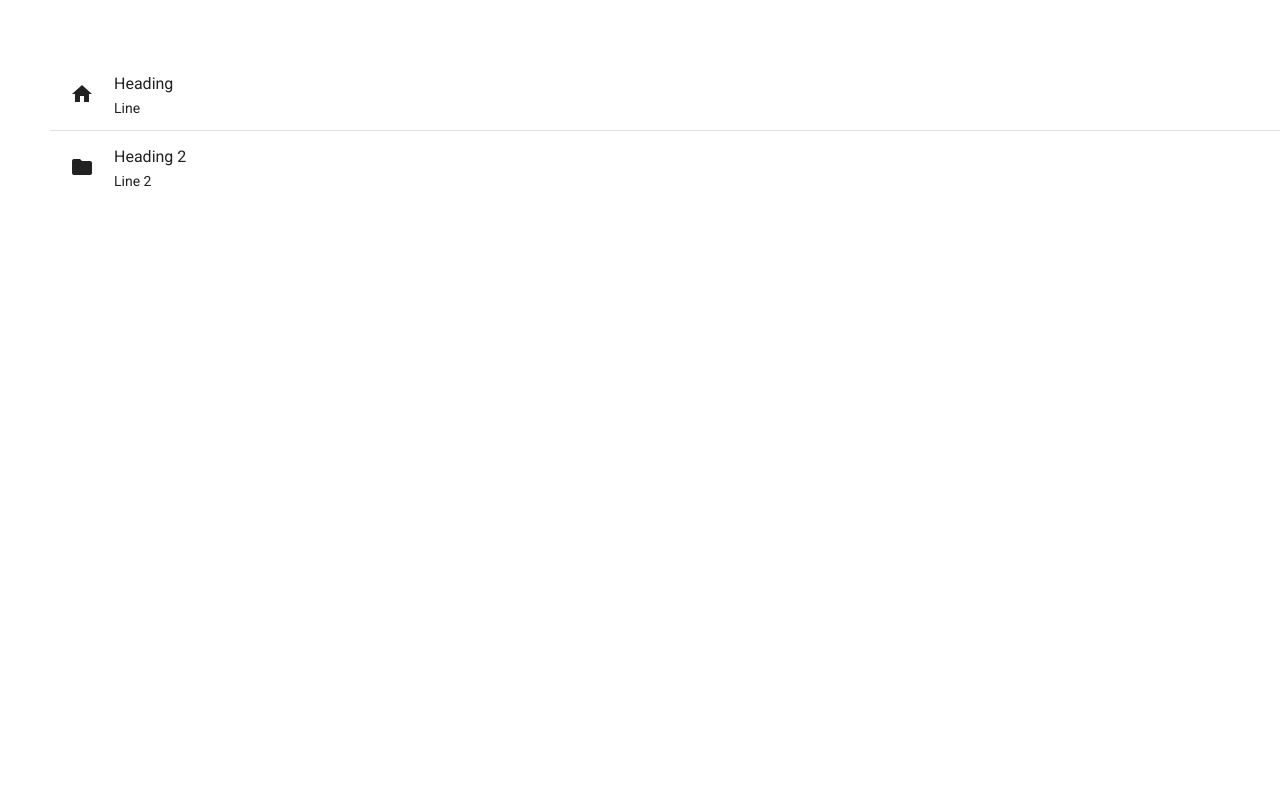
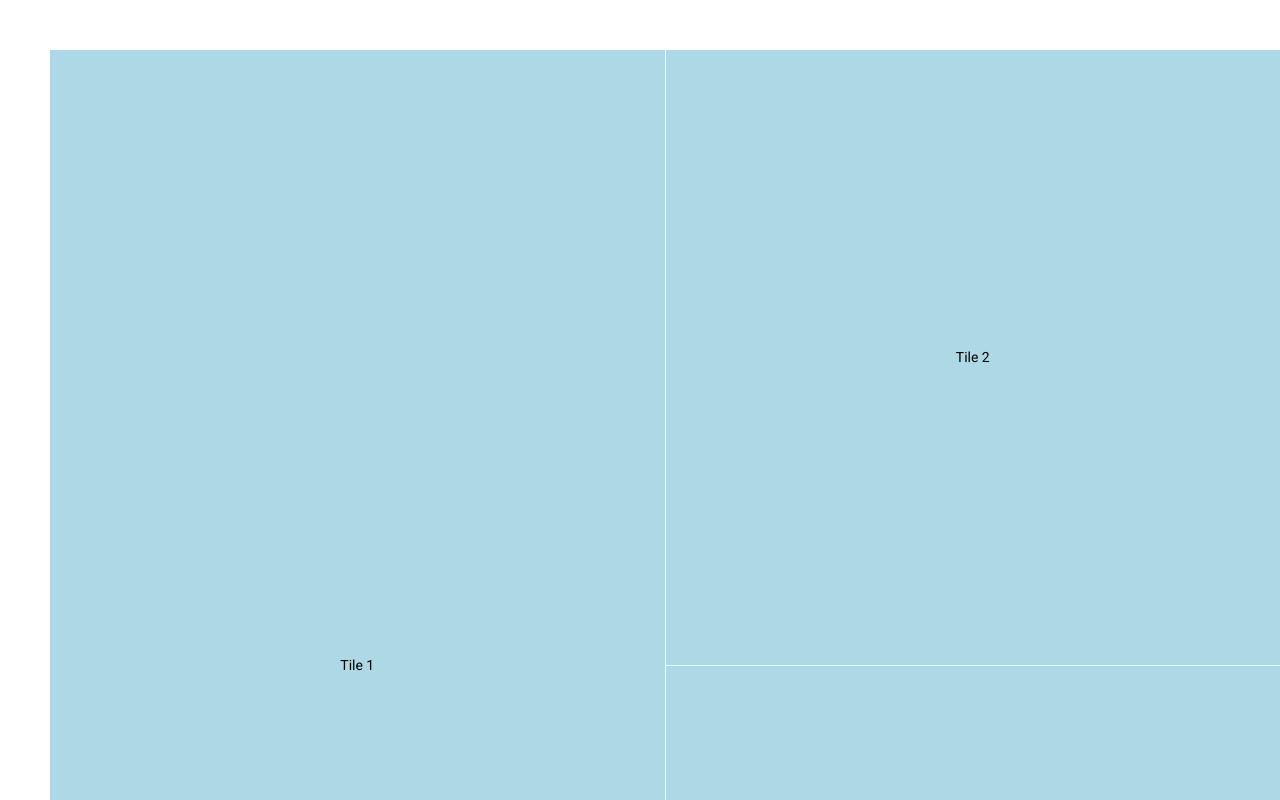
Before and after one commit to markpackham/angular_material_learn, an Angular app: page / in a window 1280 px wide. Shown: the top 800 px of the page. Built offline with nearby package versions, Linux system fonts and the light colour scheme.

Commit message:
rowspan="2" taking up 2 rows instead of 1
https://youtu.be/zzKfWrLkE0w?t=142

```diff
--- a/src/app/app.component.css
+++ b/src/app/app.component.css
@@ -3,16 +3,6 @@
   margin-left: 50px;
 }
 
-mat-sidenav-container {
-  height: 100%;
+mat-grid-tile {
+  background: lightblue;
 }
-
-mat-sidenav,
-mat-sidenav-content {
-  padding: 1rem;
-}
-
-mat-sidenav {
-  background: lightcoral;
-  width: 200px;
-}
--- a/src/app/app.component.html
+++ b/src/app/app.component.html
@@ -1,26 +1,8 @@
 <div class="layout">
-  <mat-list>
-    <mat-list-item>
-      <mat-icon matListIcon>home</mat-icon>
-      <h3 matLine>Heading</h3>
-      <p matLine>Line</p>
-    </mat-list-item>
-    <mat-divider></mat-divider>
-    <mat-list-item>
-      <mat-icon matListIcon>folder</mat-icon>
-      <h3 matLine>Heading 2</h3>
-      <p matLine>Line 2</p>
-    </mat-list-item>
-  </mat-list>
-  <!-- <mat-list dense>
-    <mat-list-item>Item 1</mat-list-item>
-    <mat-list-item>Item 2</mat-list-item>
-    <mat-list-item>Item 3</mat-list-item>
-  </mat-list>
-
-  <mat-nav-list>
-    <a mat-list-item href="#">Home</a>
-    <a mat-list-item href="#">About</a>
-    <a mat-list-item href="#">Contact</a>
-  </mat-nav-list> -->
+  <mat-grid-list cols="2">
+    <mat-grid-tile rowspan="2">Tile 1</mat-grid-tile>
+    <mat-grid-tile>Tile 2</mat-grid-tile>
+    <mat-grid-tile>Tile 3</mat-grid-tile>
+    <mat-grid-tile>Tile 4</mat-grid-tile>
+  </mat-grid-list>
 </div>
--- a/src/app/material/material.module.ts
+++ b/src/app/material/material.module.ts
@@ -9,7 +9,8 @@ import { MatSidenavModule } from '@angular/material/sidenav';
 import { MatMenuModule } from '@angular/material/menu';
 import { MatListModule } from '@angular/material/list';
 import { MatDividerModule } from '@angular/material/divider';
-const material = [MatDividerModule, MatListModule, MatMenuModule, MatButtonModule, MatButtonToggleModule, MatIconModule, MatBadgeModule, MatProgressSpinnerModule, MatToolbarModule, MatSidenavModule]
+import { MatGridListModule } from '@angular/material/grid-list';
+const material = [MatGridListModule, MatDividerModule, MatListModule, MatMenuModule, MatButtonModule, MatButtonToggleModule, MatIconModule, MatBadgeModule, MatProgressSpinnerModule, MatToolbarModule, MatSidenavModule]
 
 @NgModule({
   imports: [
```
